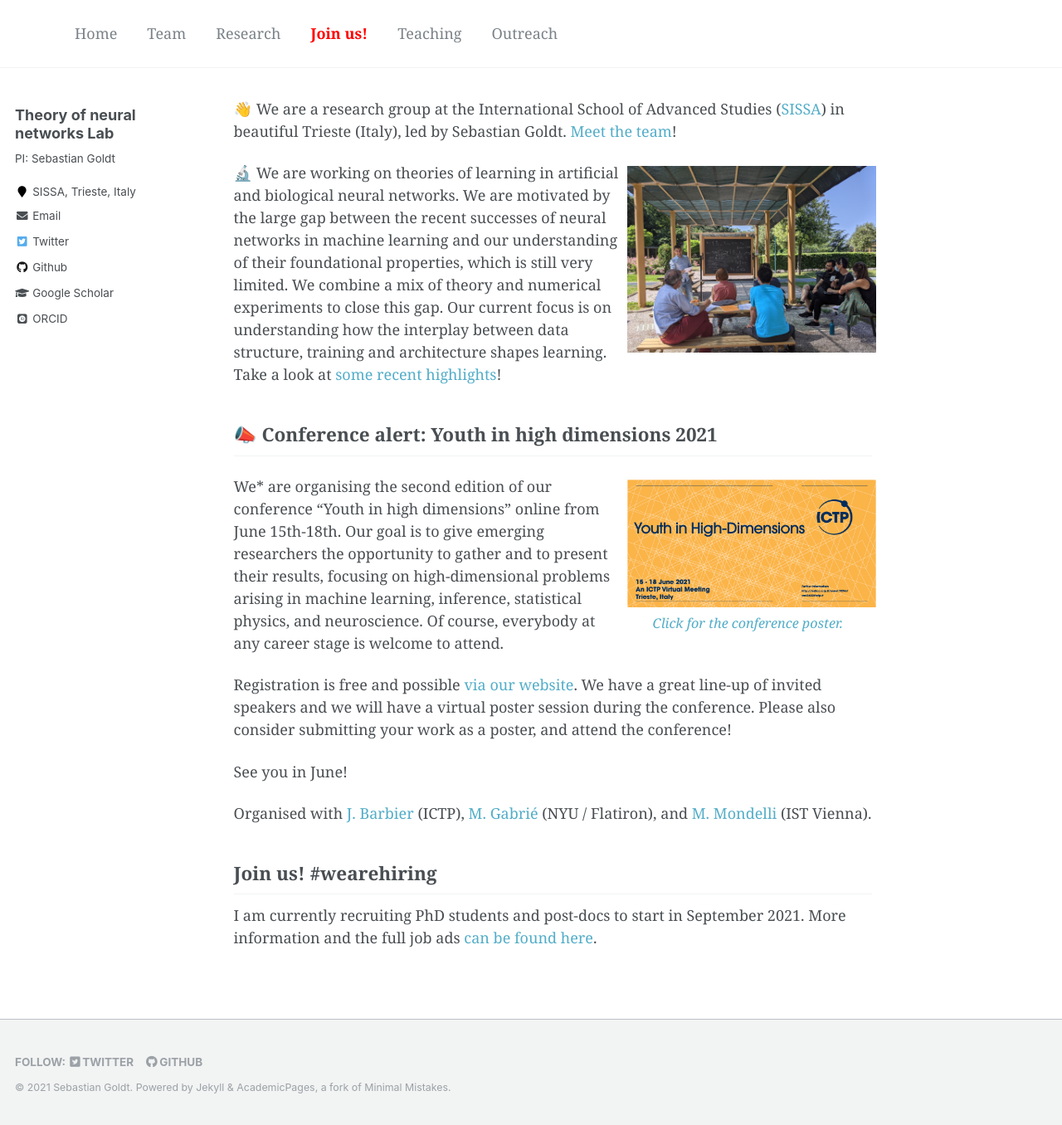
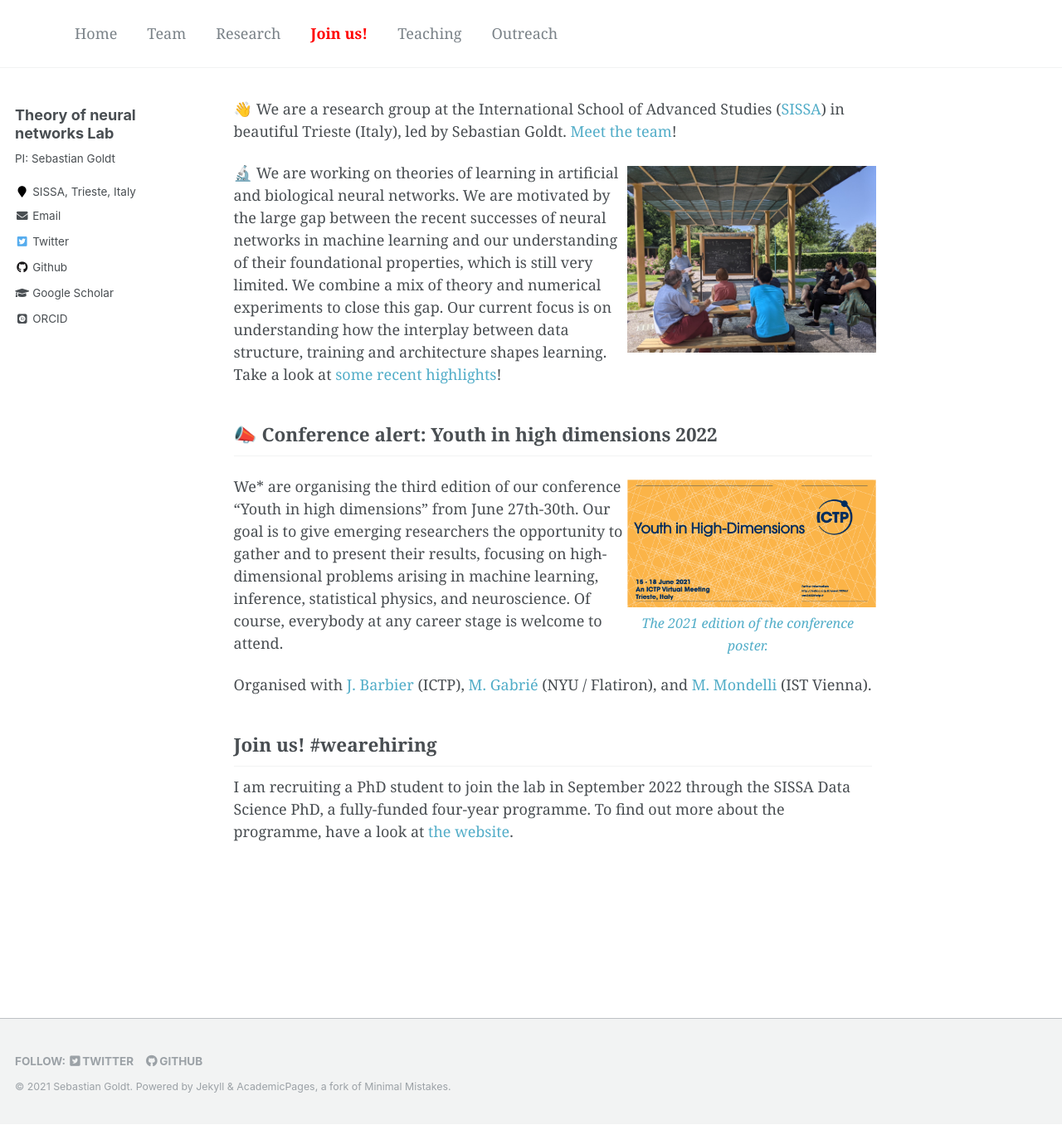
Before and after one commit to goldtlab/oldwebsite, a Jekyll site: the page built from _pages/about.md, in a window 1280 px wide and 1356 px high. Shown: the whole window at 83% size. Built offline with Jekyll 4.4.1, drawn with Linux system fonts in a browser that asks for light colours; some web fonts are replaced.

Commit message:
Small updates

```diff
--- a/_pages/about.md
+++ b/_pages/about.md
@@ -28,42 +28,41 @@ numerical experiments to close this gap. Our current focus is on understanding
 how the interplay between data structure, training and architecture shapes
 learning. Take a look at <a href="./research.html">some recent highlights</a>! </p>
 
-📣 Conference alert: Youth in high dimensions 2021
+📣 Conference alert: Youth in high dimensions 2022
 ----
 
 <p>
 <div style="float:right; text-align:center; width:300px">
 <a href="http://indico.ictp.it/event/9596/material/poster/0.pdf">
 <img src="images/youth.png" alt="Youth in high dimensions 2021"
-    title="View from the office" width="309" height="232" style="
+    title="Youth in high dimensions" width="309" height="232" style="
     margin: 5px" /><br/>
-<i style="font-size:90%">Click for the conference poster.</i></a>
+<i style="font-size:90%">The 2021 edition of the conference poster.</i></a>
 </div>
 
-We&ast; are organising the second edition of our conference “Youth in high
-dimensions” online from June 15th-18th. Our goal is to give emerging researchers
+We&ast; are organising the third edition of our conference “Youth in high
+dimensions” from June 27th-30th. Our goal is to give emerging researchers
 the opportunity to gather and to present their results, focusing on
 high-dimensional problems arising in machine learning, inference, statistical
 physics, and neuroscience. Of course, everybody at any career stage is welcome
 to attend.</p>
 
-Registration is free and possible [via our
+<!-- Registration is free and possible [via our
 website](http://indico.ictp.it/event/9596/). We have a great line-up of invited
 speakers and we will have a virtual poster session during the conference. Please
 also consider submitting your work as a poster, and attend the conference!
 
-See you in June!
+See you in June! -->
 
 Organised with [J. Barbier](https://www.linkedin.com/in/jeanbarbier/)
 (ICTP), [M. Gabrié](https://marylou-gabrie.github.io/) (NYU / Flatiron), and
 [M.  Mondelli](http://marcomondelli.com/) (IST Vienna).
 
 
-
-
 Join us! #wearehiring
 ----
 
-I am currently recruiting PhD students and post-docs to start in
-September 2021. More information and the full job ads <a href="./join.html">can
-be found here</a>.
+I am recruiting a PhD student to join the lab in September 2022 through the
+SISSA Data Science PhD, a fully-funded four-year programme. To find out more about the programme, have a look at <a
+href="https://datascience.sissa.it/phd-in-theoretical-and-scientific-data-science">the
+website</a>.
```
Also changed, not shown: _pages/team.md (+5 -7 lines).
